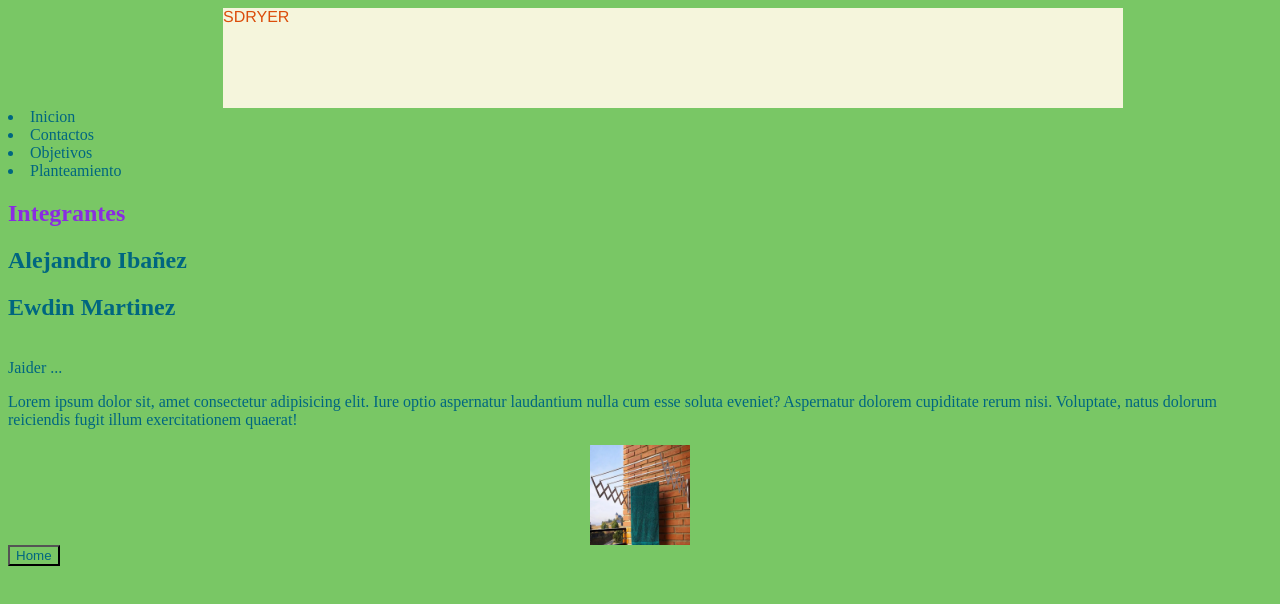
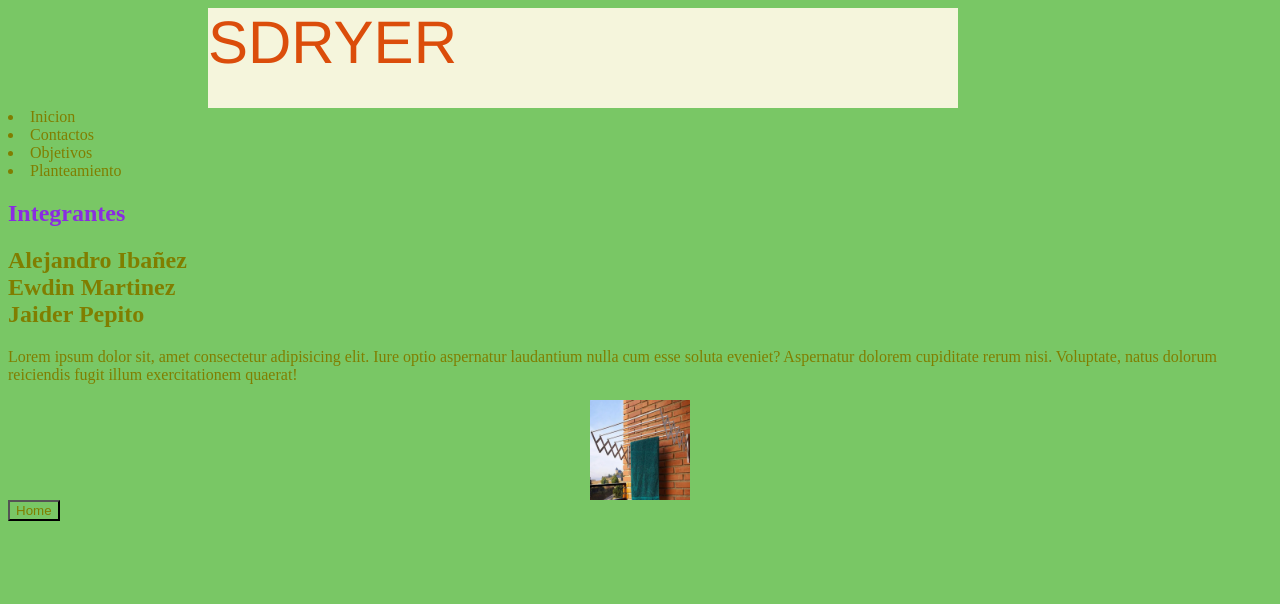
Before and after one commit to Cristianm23/SDRYER, a plain HTML site: page index.html in a window 1280 px wide. Drawn offline with Linux system fonts and the light colour scheme.

Commit message:
Sdryer
subiendo por segunda vez

```diff
--- a/Css/Estilos.css
+++ b/Css/Estilos.css
@@ -1,15 +1,15 @@
 *{
     background-color: rgb(121, 199, 101);
-    color: #006680;
+    color: #807e00;
 }
 header{
     color: rgb(219, 77, 11);
     font-family:'Franklin Gothic Medium', 'Arial Narrow', Arial, sans-serif;
     background-color: beige;
-    width: 900px;
+    width: 750px;
     height: 100px;
-    font-size: 50;
-    margin-left: 215px;
+    font-size: 60px;
+    margin-left: 200px;
 }
 img{
     width: 100px;
@@ -20,5 +20,5 @@ img{
 .titulo2{color: #006680;
 }
 #Titulo3{display: flex;
-        justify-content: center
+        justify-content: center;
 }
--- a/index.html
+++ b/index.html
@@ -15,9 +15,9 @@
 </nav>
 <section>
     <h1 id="Titulo1">Integrantes</h1>
-    <h2 class="Titulo2">Alejandro Ibañez</h2>
-    <h2>Ewdin Martinez</h2>
-    <br>Jaider ...
+    <h2 class="Titulo2">Alejandro Ibañez
+    <br>Ewdin Martinez
+    <br>Jaider Pepito</h2>
 <p>Lorem ipsum dolor sit, amet consectetur adipisicing elit. Iure optio aspernatur laudantium nulla cum esse soluta eveniet? Aspernatur dolorem cupiditate rerum nisi. Voluptate, natus dolorum reiciendis fugit illum exercitationem quaerat!</p>
     <div id="Titulo3">
         <img src="Img/TEndedero.jpg" alt="Se muestra una imagen de un tendedero plegable">
```
